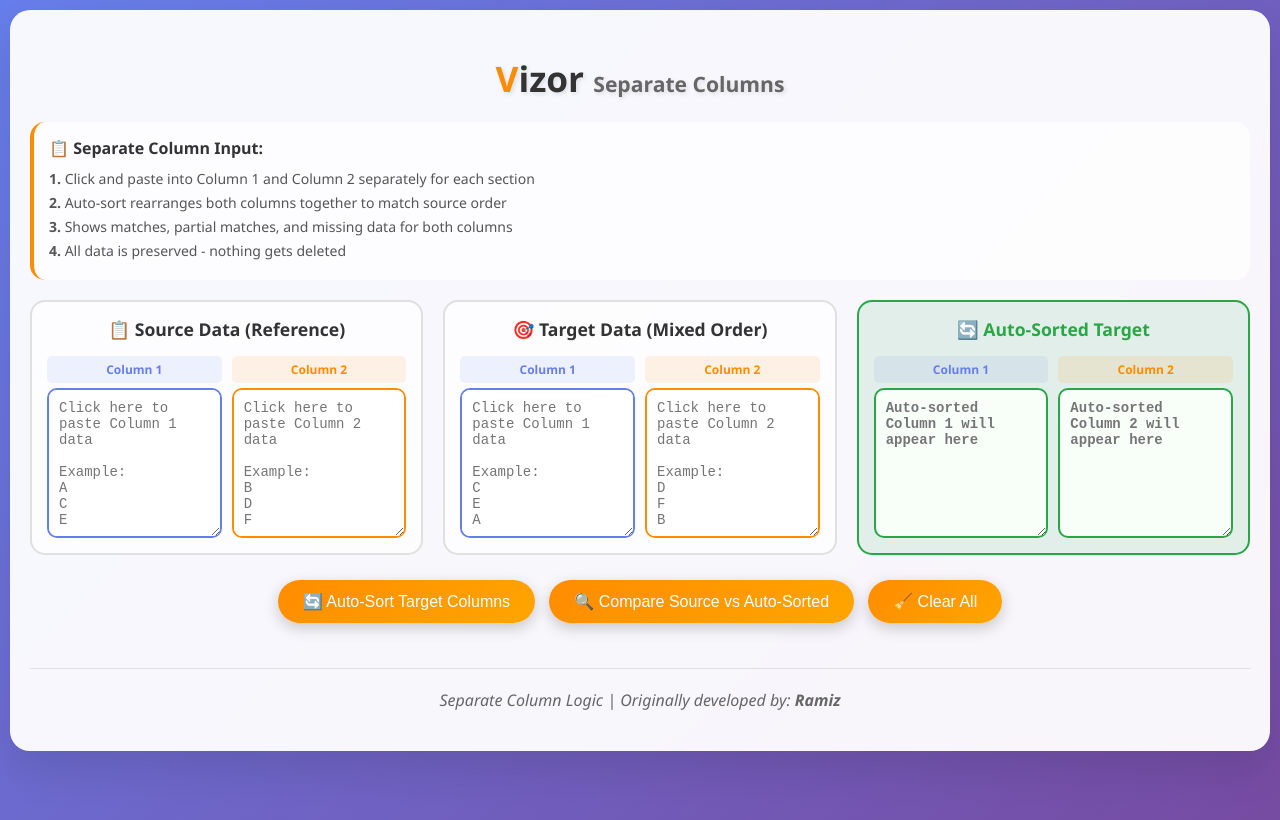
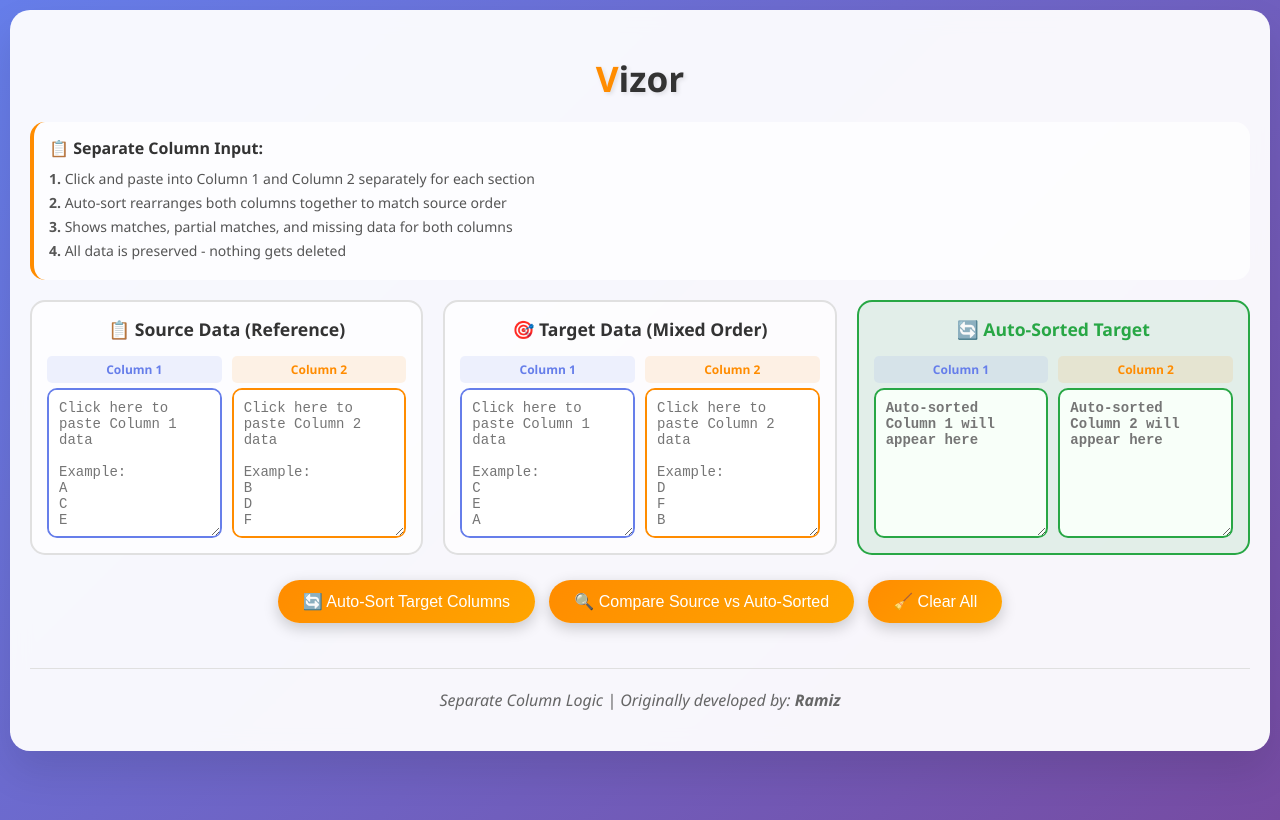
Before and after one commit to ramiz7171/vizor_premium, a plain HTML site: page index.html in a window 1280 px wide. Drawn offline with Linux system fonts and the light colour scheme.

Commit message:
Update index.html

```diff
--- a/index.html
+++ b/index.html
@@ -3,7 +3,7 @@
 <head>
     <meta charset="UTF-8">
     <meta name="viewport" content="width=device-width, initial-scale=1.0">
-    <title>Auto-Sort Vizor - Separate Columns</title>
+    <title>Vizor Premium</title>
     <style>
         body {
             font-family: 'Segoe UI', Tahoma, Geneva, Verdana, sans-serif;
@@ -465,7 +465,7 @@
 </head>
 <body>
     <div class="container">
-        <h1><span class="orange-letter">V</span>izor <span style="font-size: 0.6em; color: #666;">Separate Columns</span></h1>
+        <h1><span class="orange-letter">V</span>izor <span style="font-size: 0.6em; color: #666;"></span></h1>
 
         <div class="logic-explanation">
             <h4>📋 Separate Column Input:</h4>
```
